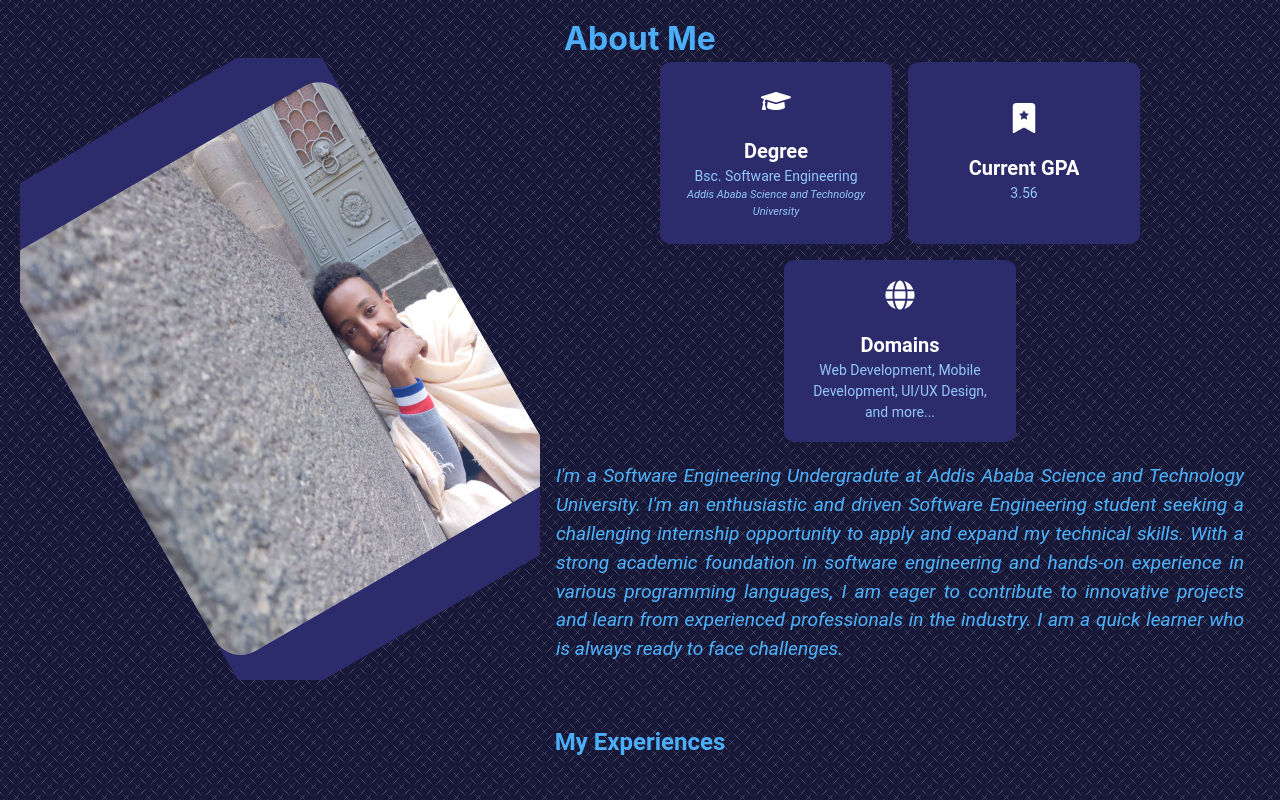
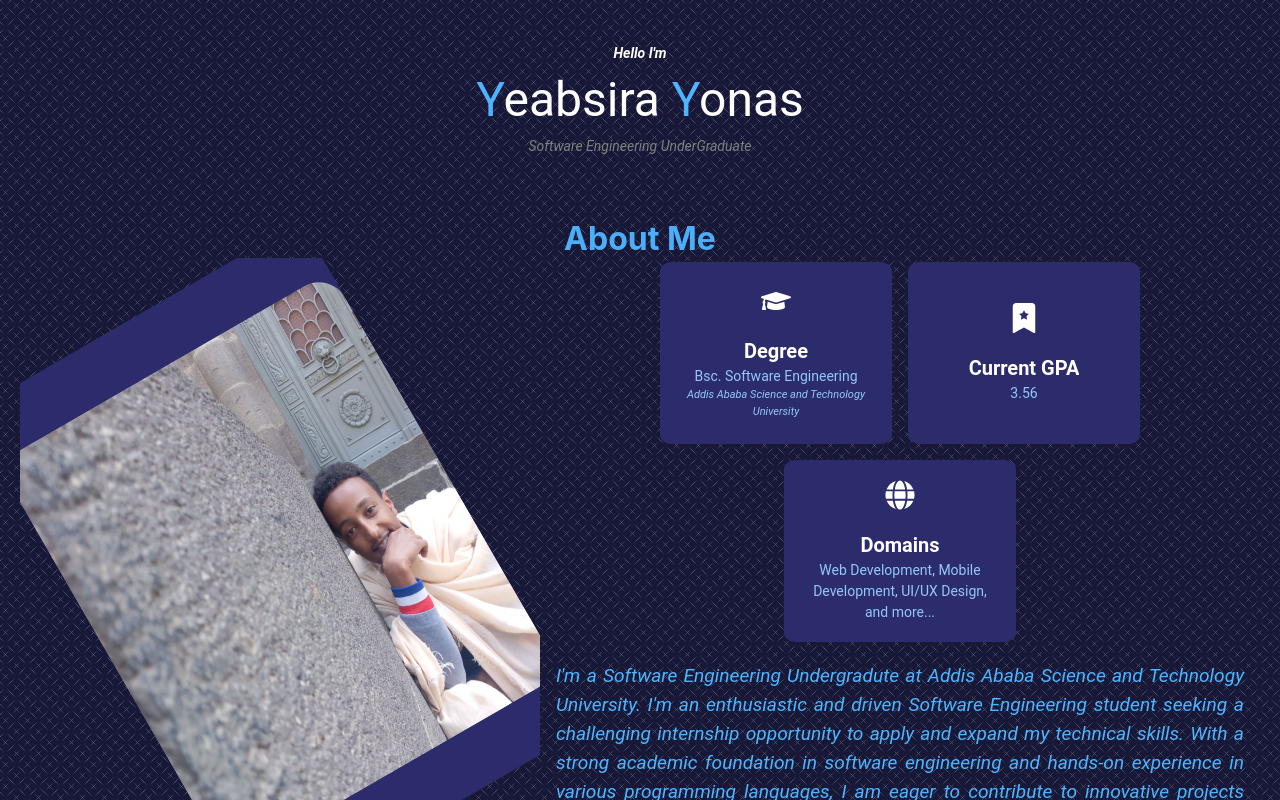
Before and after one commit to yabulala432/portfolio-yeabsra, a React (Vite) app: page / in a window 1280 px wide. Built offline with nearby package versions, Linux system fonts and the light colour scheme.

Commit message:
make the app text component to recieve jsx element as a param

```diff
--- a/src/App.tsx
+++ b/src/App.tsx
@@ -3,10 +3,12 @@ import Projects from "./pages/Projects";
 import AboutMe from "./pages/AboutMe";
 import Experience from "./pages/Experience";
 import Footer from "./pages/Footer";
+import Me from "./pages/Me";
 
 function App() {
   return (
     <div className="background">
+      <Me />
       <AboutMe />
       <Experience />
       <Projects />
--- a/src/components/AppText.tsx
+++ b/src/components/AppText.tsx
@@ -1,7 +1,7 @@
 import { Text } from "@chakra-ui/react";
 
 interface props {
-  children: string;
+  children: string | JSX.Element | React.ReactNode;
   color?: string;
   fontSize?: string;
   fontWeight?: string;
--- a/src/pages/Footer.tsx
+++ b/src/pages/Footer.tsx
@@ -1,6 +1,6 @@
 import { HStack, Heading, Grid, GridItem, Box } from "@chakra-ui/react";
 import color from "../config/color";
-import { FaLinkedin, FaTelegram, FaGithub } from "react-icons/fa";
+import { FaLinkedin, FaTelegram, FaGithub, FaTwitter } from "react-icons/fa";
 import AppText from "../components/AppText";
 
 function Footer() {
@@ -8,6 +8,8 @@ function Footer() {
     <Grid
       as="footer"
       bgColor={color.secondary}
+      // change some of its transparency of #4baef8
+      bgGradient="linear(to-r, #4baef8, #2c2c6c)"
       color={color.primary}
       gap={4}
       h="400px"
@@ -54,6 +56,11 @@ function Footer() {
             size={35}
             color={color.primary}
           />
+          <FaTwitter
+            onClick={() => window.open("https://twitter.com/yeabsirayo77059")}
+            size={35}
+            color={color.primary}
+          />
         </HStack>
       </GridItem>
     </Grid>
--- /dev/null
+++ b/src/pages/Me.tsx
@@ -0,0 +1,42 @@
+import { Grid, GridItem } from "@chakra-ui/react";
+
+import AppText from "../components/AppText";
+import color from "../config/color";
+
+function Me() {
+  return (
+    <Grid
+      templateAreas={"repeat(1, 1fr)"}
+      alignItems={"center"}
+      //   bg={"tomato"}
+      justifyContent={"center"}
+      h={"200px"}
+    >
+      <GridItem>
+        <AppText fontStyle="italic" fontSize={"sm"} fontWeight={"bold"}>
+          Hello I'm
+        </AppText>
+        <AppText
+          fontSize={"5xl"}
+          props={{
+            padding: "0",
+            margin: "0",
+          }}
+        >
+          <span style={{ color: color.textColor }}>Y</span>eabsira{" "}
+          <span style={{ color: color.textColor }}>Y</span>onas
+        </AppText>
+        <AppText
+          fontSize={"sm"}
+          color={"gray"}
+          fontStyle="italic"
+          fontWeight={"normal"}
+        >
+          Software Engineering UnderGraduate
+        </AppText>
+      </GridItem>
+    </Grid>
+  );
+}
+
+export default Me;
--- a/src/pages/Projects.tsx
+++ b/src/pages/Projects.tsx
@@ -68,9 +68,14 @@ const projects = [
 function Projects() {
   return (
     <VStack spacing={10} p={6} align="center" justify="center">
-      <AppText fontWeight="bold" fontSize="2xl" color={color.secondary}>
-        My Projects
-      </AppText>
+      <VStack>
+        <AppText fontWeight="normal" fontSize="sm" color={"gray"}>
+          Some of
+        </AppText>
+        <AppText fontWeight="bold" fontSize="2xl" color={color.secondary}>
+          My Projects ...
+        </AppText>
+      </VStack>
       <HStack justify={"center"} spacing={5} wrap={"wrap"}>
         {projects.map((project, index) => (
           <AppBoxImage
```
